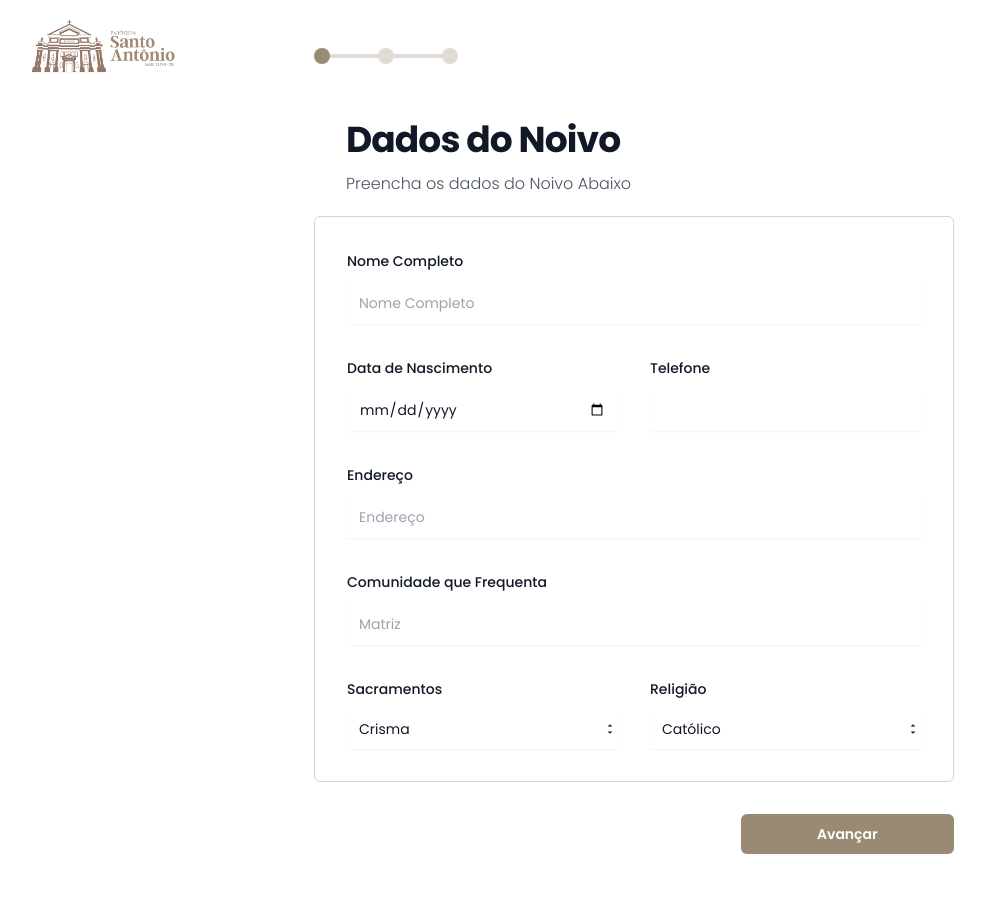
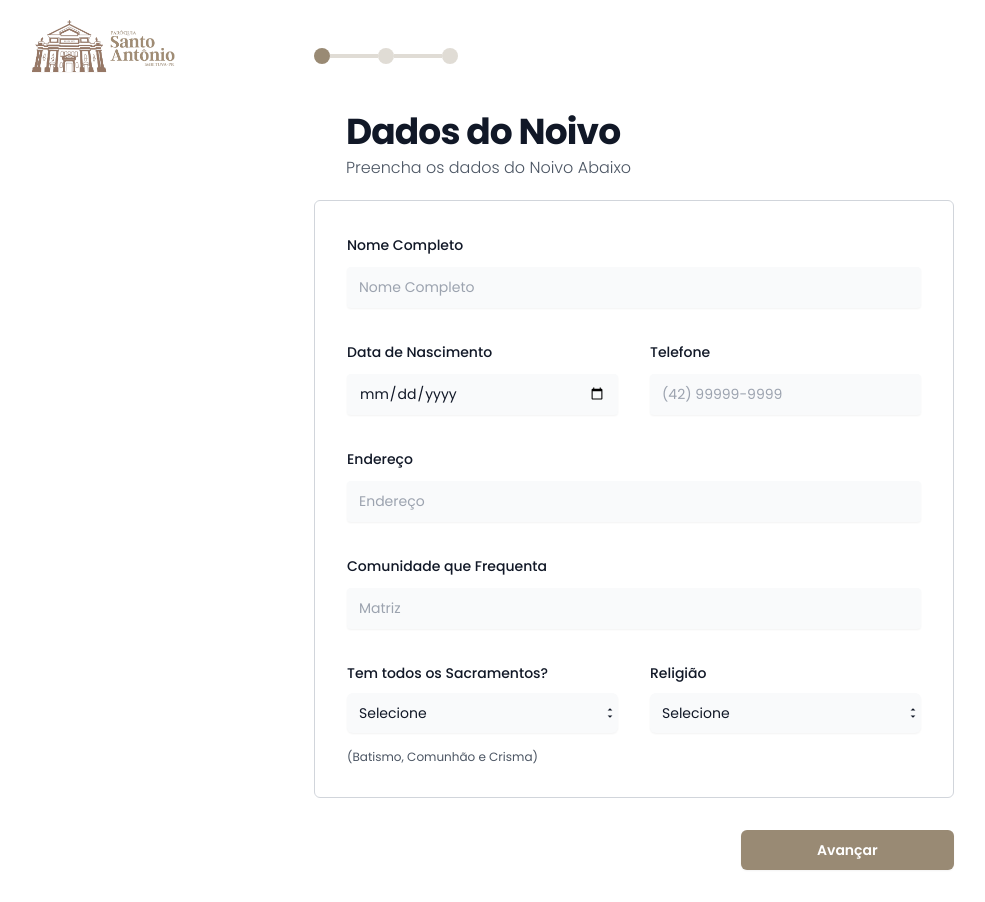
Before and after one commit to nicollasmb/sys-front-igreja, a React (Vite) app: page /formularioCursoDeNoivos/Noivo in a window 1280 px wide. Shown: the whole page, without its empty margins (6-991 px from the left). Before the commit the page ends 854 px from the top, so only its background shows below. Built offline with nearby package versions, Linux system fonts and the light colour scheme.

Commit message:
pagination and form validation

```diff
--- a/src/FormCasal.tsx
+++ b/src/FormCasal.tsx
@@ -69,7 +69,7 @@ export function FormCasal() {
       <div className="flex justify-center h-full ">
         <div className="isolate flex items-center justify-center bg-white sm:w-full md:w-1/2 ">
           <div className="w-auto">
-            <div className="flex md:justify-start sm:justify-start pt-12 pb-14">
+            <div className="flex md:justify-start sm:justify-start pt-12 pb-14 notebook:pb-10">
               <Stepper2 numberOfSteps={3} currentPage={0} />
             </div>
 
--- a/src/FormNoiva.tsx
+++ b/src/FormNoiva.tsx
@@ -1,4 +1,4 @@
-import { Formik, Form, FormikHelpers, ErrorMessage } from "formik";
+import { Formik, Form, FormikHelpers } from "formik";
 import axios from "axios";
 import { InputField } from "./components/form/input-field";
 import Stepper2 from "./components/form/stepper";
@@ -20,16 +20,14 @@ interface Values {
 }
 
 interface Option {
-  value: string;
+  value: string | boolean;
   label: string;
 }
 
 export function FormNoiva() {
   const sacramentoOptions: Option[] = [
-    { value: "CRISMA", label: "Crisma" },
-    { value: "EUCARISTIA", label: "1° Comunhão" },
-    { value: "BATISMO", label: "Batismo" },
-    { value: "NENHUM", label: "Nenhum" },
+    { value: true, label: "Sim" },
+    { value: false, label: "Não" },
   ];
 
   const religiaoOptions: Option[] = [
@@ -73,6 +71,12 @@ export function FormNoiva() {
 
   const validationSchema = Yup.object().shape({
     nome: Yup.string().required("Campo obrigatório"),
+    dataNascimento: Yup.string().required("Campo obrigatório"),
+    telefone: Yup.string().required("Campo obrigatório"),
+    endereco: Yup.string().required("Campo obrigatório"),
+    comunidadeFrequenta: Yup.string().required("Campo obrigatório"),
+    sacramento: Yup.boolean().required("Campo obrigatório"),
+    religiao: Yup.string().required("Campo obrigatório"),
   });
 
   return (
@@ -81,15 +85,15 @@ export function FormNoiva() {
       <div className="flex justify-center h-full ">
         <div className="isolate flex items-center justify-center bg-white sm:w-full md:w-1/2 ">
           <div className="w-auto">
-            <div className="flex md:justify-start sm:justify-start pt-12 pb-14">
+            <div className="flex md:justify-start sm:justify-start pt-12 pb-12">
               <Stepper2 numberOfSteps={3} currentPage={1} />
             </div>
 
             <div className="mx-auto max-w-xl text-center md:text-left">
-              <h2 className="text-4xl font-bold tracking-tight text-gray-900 sm:text-4xl mb-2">
+              <h2 className="2xl:text-4xl notebook:mb-4 font-bold tracking-tight text-gray-900 sm:text-4xl">
                 Dados da Noiva
               </h2>
-              <p className="mt-2 font-light sm:text-md md:text-md leading-8 text-gray-600 mb-4">
+              <p className="notebook:hidden 2xl:inline-block font-light sm:text-md md:text-md leading-8 text-gray-600 mb-4">
                 Preencha os dados da Noiva Abaixo
               </p>
             </div>
@@ -117,11 +121,7 @@ export function FormNoiva() {
                     type="text"
                     placeholder="Nome Completo"
                   />
-                  <ErrorMessage
-                    name="nome"
-                    component="a"
-                    className="error text-sm text-red-700 -mt-6"
-                  />
+
                   <div className="grid sm:grid-cols-1 md:grid-cols-2 gap-x-8 gap-y-8">
                     <InputField
                       label="Data de Nascimento"
@@ -157,18 +157,22 @@ export function FormNoiva() {
                   />
                   <div className="grid md:grid-cols-2 sm:grid-cols-1 gap-x-8 gap-y-6">
                     <SelectField
-                      label="Sacramentos"
+                      label="Tem todos os Sacramentos?"
                       name="sacramento"
                       options={sacramentoOptions}
+                      additionalLabel="Batismo, Comunhão e Crisma"
                     />
                     <SelectField
                       label="Religião"
                       name="religiao"
                       options={religiaoOptions}
                     />
+                    <span className="hidden md:inline-block  text-xs text-gray-600 -mt-2">
+                      (Batismo, Comunhão e Crisma)
+                    </span>
                   </div>
                 </div>
-                <div className="mt-8 sm:mt-8 w-full md:w-1/3 ml-auto">
+                <div className="mt-8 sm:mt-8 w-full md:w-1/3 ml-auto notebook:mb-6 sm:mb-8">
                   <button
                     type="submit"
                     className="block w-full rounded-md bg-marromclaro px-3.5 py-2.5 text-center text-sm font-semibold text-white shadow-sm hover:bg-indigo-500 focus-visible:outline focus-visible:outline-2 focus-visible:outline-offset-2 focus-visible:outline-indigo-600"
--- a/src/FormNoivo.tsx
+++ b/src/FormNoivo.tsx
@@ -5,6 +5,8 @@ import Stepper2 from "./components/form/stepper";
 import { Header2 } from "./components/header2";
 import SelectField from "./components/combo/selector";
 import { useNavigate } from "react-router-dom";
+
+import * as Yup from "yup";
 
 interface Values {
   sexo: string;
@@ -18,24 +20,22 @@ interface Values {
 }
 
 interface Option {
-  value: string;
+  value: string | boolean;
   label: string;
 }
 
 export function FormNoivo() {
-  const navigate = useNavigate();
-
   const sacramentoOptions: Option[] = [
-    { value: "CRISMA", label: "Crisma" },
-    { value: "EUCARISTIA", label: "1° Comunhão" },
-    { value: "BATISMO", label: "Batismo" },
-    { value: "NENHUM", label: "Nenhum" },
+    { value: true, label: "Sim" },
+    { value: false, label: "Não" },
   ];
 
   const religiaoOptions: Option[] = [
     { value: "CATOLICO", label: "Católico" },
     { value: "OUTROS", label: "Outros" },
   ];
+
+  const navigate = useNavigate();
 
   const handleSubmit = async (
     values: Values,
@@ -44,7 +44,6 @@ export function FormNoivo() {
     try {
       const response = await axios.post(
         "http://localhost:8080/pessoa",
-
         values,
         {
           headers: {
@@ -67,21 +66,31 @@ export function FormNoivo() {
     }
   };
 
+  const validationSchema = Yup.object().shape({
+    nome: Yup.string().required("Campo obrigatório"),
+    dataNascimento: Yup.string().required("Campo obrigatório"),
+    telefone: Yup.string().required("Campo obrigatório"),
+    endereco: Yup.string().required("Campo obrigatório"),
+    comunidadeFrequenta: Yup.string().required("Campo obrigatório"),
+    sacramento: Yup.boolean().required("Campo obrigatório"),
+    religiao: Yup.string().required("Campo obrigatório"),
+  });
+
   return (
     <div>
       <Header2 />
       <div className="flex justify-center h-full ">
         <div className="isolate flex items-center justify-center bg-white sm:w-full md:w-1/2 ">
           <div className="w-auto">
-            <div className="flex md:justify-start sm:justify-start pt-12 pb-14">
+            <div className="flex md:justify-start sm:justify-start pt-12 pb-12">
               <Stepper2 numberOfSteps={3} currentPage={2} />
             </div>
 
             <div className="mx-auto max-w-xl text-center md:text-left">
-              <h2 className="text-4xl font-bold tracking-tight text-gray-900 sm:text-4xl mb-2">
+              <h2 className="2xl:text-4xl notebook:mb-4 font-bold tracking-tight text-gray-900 sm:text-4xl">
                 Dados do Noivo
               </h2>
-              <p className="mt-2 font-light sm:text-md md:text-md leading-8 text-gray-600 mb-4">
+              <p className="notebook:hidden 2xl:inline-block font-light sm:text-md md:text-md leading-8 text-gray-600 mb-4">
                 Preencha os dados do Noivo Abaixo
               </p>
             </div>
@@ -97,6 +106,7 @@ export function FormNoivo() {
                 religiao: "",
                 sacramento: "",
               }}
+              validationSchema={validationSchema}
               onSubmit={handleSubmit}
             >
               <Form>
@@ -108,18 +118,24 @@ export function FormNoivo() {
                     type="text"
                     placeholder="Nome Completo"
                   />
+
                   <div className="grid sm:grid-cols-1 md:grid-cols-2 gap-x-8 gap-y-8">
                     <InputField
                       label="Data de Nascimento"
                       id="dataNascimento"
                       name="dataNascimento"
                       type="date"
+                      min="1930-01-01"
+                      max="2024-04-30"
                     />
                     <InputField
                       label="Telefone"
                       id="telefone"
                       name="telefone"
                       type="tel"
+                      placeholder="(42) 99999-9999"
+                      minLength={8}
+                      maxLength={11}
                     />
                   </div>
                   <InputField
@@ -138,18 +154,22 @@ export function FormNoivo() {
                   />
                   <div className="grid md:grid-cols-2 sm:grid-cols-1 gap-x-8 gap-y-6">
                     <SelectField
-                      label="Sacramentos"
+                      label="Tem todos os Sacramentos?"
                       name="sacramento"
                       options={sacramentoOptions}
+                      additionalLabel="Batismo, Comunhão e Crisma"
                     />
                     <SelectField
                       label="Religião"
                       name="religiao"
                       options={religiaoOptions}
                     />
+                    <span className="hidden md:inline-block  text-xs text-gray-600 -mt-2">
+                      (Batismo, Comunhão e Crisma)
+                    </span>
                   </div>
                 </div>
-                <div className="mt-8 sm:mt-8 w-full md:w-1/3 ml-auto">
+                <div className="mt-8 sm:mt-8 w-full md:w-1/3 ml-auto notebook:mb-6 sm:mb-8">
                   <button
                     type="submit"
                     className="block w-full rounded-md bg-marromclaro px-3.5 py-2.5 text-center text-sm font-semibold text-white shadow-sm hover:bg-indigo-500 focus-visible:outline focus-visible:outline-2 focus-visible:outline-offset-2 focus-visible:outline-indigo-600"
--- a/src/components/combo/Selector.tsx
+++ b/src/components/combo/Selector.tsx
@@ -10,13 +10,17 @@ interface Props {
   name: string;
   label: string;
   options: Option[];
+  additionalLabel?: string;
 }
 
-const SelectField: React.FC<Props> = ({ name, label, options }) => {
-  const [field, , helpers] = useField(name);
-  const [selectedOption, setSelectedOption] = useState(
-    field.value || options[0].value
-  );
+const SelectField: React.FC<Props> = ({
+  name,
+  label,
+  options,
+  additionalLabel,
+}) => {
+  const [field, meta, helpers] = useField(name);
+  const [selectedOption, setSelectedOption] = useState(field.value || "");
   const [isOpen, setIsOpen] = useState(false);
   const selectRef = useRef<HTMLDivElement>(null);
 
@@ -44,7 +48,7 @@ const SelectField: React.FC<Props> = ({ name, label, options }) => {
     const selectedOptionLabel = options.find(
       (option) => option.value === field.value
     )?.label;
-    setSelectedOption(selectedOptionLabel || options[0].label);
+    setSelectedOption(selectedOptionLabel || "Selecione");
   }, [field.value, options]);
 
   const toggleDropdown = () => {
@@ -52,7 +56,7 @@ const SelectField: React.FC<Props> = ({ name, label, options }) => {
   };
 
   const handleSelectOption = (option: Option) => {
-    setSelectedOption(option.value);
+    setSelectedOption(option.label);
     helpers.setValue(option.value);
     setIsOpen(false);
     console.log("Selected option:", option);
@@ -62,12 +66,18 @@ const SelectField: React.FC<Props> = ({ name, label, options }) => {
     <div className="" ref={selectRef}>
       <div className="text-sm font-medium leading-6 text-gray-900 mb-2">
         {label}
+        <br />
+        {additionalLabel && (
+          <span className="md:hidden text-xs text-gray-600 -mt-2">
+            ({additionalLabel})
+          </span>
+        )}
       </div>
       <div className="flex items-center justify-between">
         <button
-          className="flex w-full border-r-0 border-l-0 border-t-0 border-1 transition duration-300
-          hover:border-gray-950 hover:bg-slate-50 border-transparent focus:border-gray-950
-          focus:ring-0 border-gray-300 py-2 text-gray-900 shadow-sm placeholder:text-gray-400 sm:text-sm sm:leading-6 items-center"
+          className={`flex w-full border-transparent rounded-md bg-gray-50 transition duration-300 hover:bg-slate-50 py-2 text-gray-900 shadow-sm placeholder:text-gray-400 sm:text-sm sm:leading-6 items-center ${
+            meta.touched && meta.error ? "border border-red-800" : ""
+          }`}
           onClick={toggleDropdown}
         >
           <span className="ml-3">{selectedOption}</span>
@@ -98,6 +108,11 @@ const SelectField: React.FC<Props> = ({ name, label, options }) => {
           </li>
         ))}
       </ul>
+
+      {/* Conditionally render error message */}
+      {meta.touched && meta.error && (
+        <span className="text-sm text-red-700 mt-1">{meta.error}</span>
+      )}
     </div>
   );
 };
--- a/src/components/form/input-field.tsx
+++ b/src/components/form/input-field.tsx
@@ -1,47 +1,55 @@
-import { Field, FieldProps } from "formik";
+import { Field, useField, FieldProps } from "formik";
 import { ComponentProps } from "react";
 
 interface InputFieldProps extends ComponentProps<"input"> {
   label: string;
-  name: string;
   span?: number;
   placeholder?: string;
   minLength?: number;
   maxLength?: number;
+  name: string; // Remove name from here
 }
 
 export function InputField({
   label,
-  name,
   span,
   placeholder,
   minLength,
   maxLength,
-
   ...props
 }: InputFieldProps) {
+  const [field, meta] = useField(props.name); // Move useField here
+
   return (
     <div className={`col-span-${span}`}>
       <label
-        htmlFor={name}
+        htmlFor={props.name} // Use props.name here
         className="block text-sm font-medium leading-6 text-gray-900"
       >
         {label}
       </label>
       <div className="mt-2.5">
-        <Field name={name}>
+        <Field name={props.name}>
           {({ field }: FieldProps) => (
+            <>
               <input
                 {...field}
                 {...props}
                 autoComplete="organization"
                 placeholder={placeholder}
-              className="block w-full border-r-0 border-l-0 border-t-0 border-1 transition duration-300
+                className={`block w-full border-r-0 border-l-0 border-t-0 border-1 bg-gray-50 rounded transition duration-300
                 hover:border-gray-950 hover:bg-slate-50 border-transparent focus:border-gray-950
-               focus:ring-0 border-gray-300 py-2 text-gray-900 shadow-sm placeholder:text-gray-400 sm:text-sm sm:leading-6"
+                focus:ring-0 border-gray-300 py-2 text-gray-900 shadow-sm placeholder:text-gray-400 sm:text-sm sm:leading-6
+                ${meta.touched && meta.error ? "border-red-800" : ""}`}
                 minLength={minLength}
                 maxLength={maxLength}
               />
+              {meta.touched && meta.error && (
+                <span className="text-sm text-red-700 absolute mt-1">
+                  {meta.error}
+                </span>
+              )}
+            </>
           )}
         </Field>
       </div>
--- a/tailwind.config.js
+++ b/tailwind.config.js
@@ -22,6 +22,8 @@ export default {
 
       "2xl": "1536px",
       // => @media (min-width: 1536px) { ... }
+      notebook: "1336px",
+      // => @media (min-width: 1536px) { ... }
     },
 
     fontFamily: {
```
Also changed, not shown: src/components/attendee-list.tsx (+27 -69 lines). Lines whose indentation alone changed are shown as unchanged.
